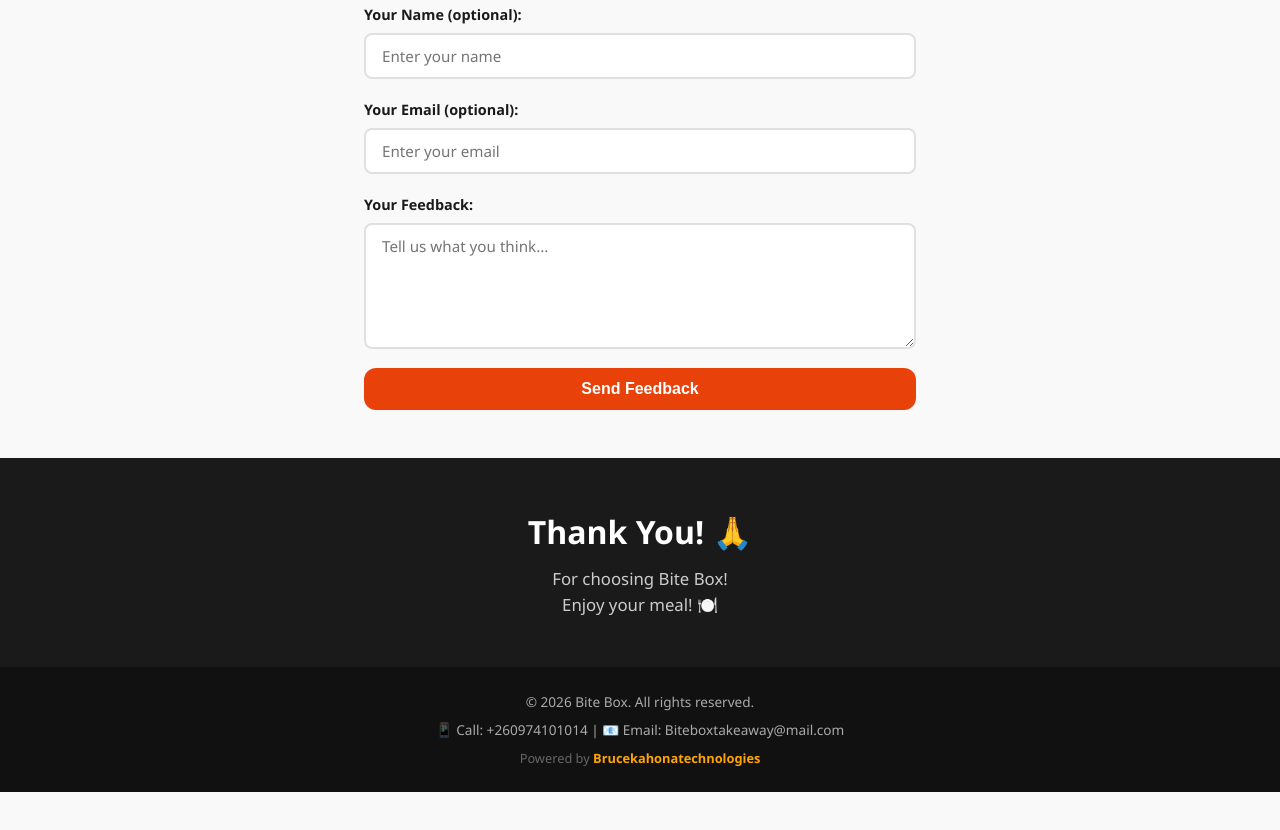
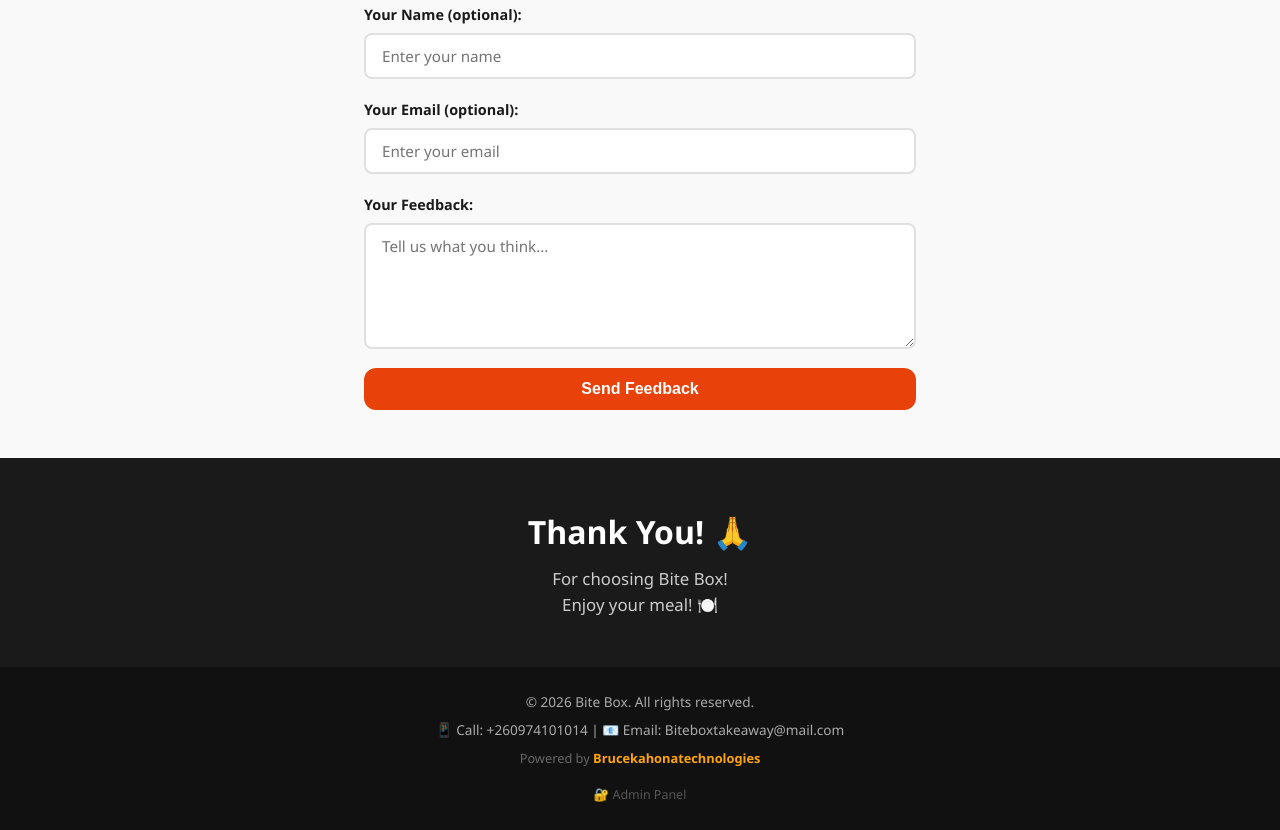
Before and after one commit to timothykahona17-art/bitebox, a website: page index.html in a window 1280 px wide. Shown: the part 5728-6558 px from the top of the page. Before the commit the page ends 6520 px from the top, so only its background shows below. Drawn offline with Linux system fonts and the light colour scheme.

Commit message:
add admin link to footer

```diff
--- a/index.html
+++ b/index.html
@@ -465,6 +465,7 @@
       <p class="footer-text">&copy; 2026 Bite Box. All rights reserved.</p>
       <p class="footer-contact">📱 Call: +260974101014 | 📧 Email: Biteboxtakeaway@mail.com</p>
       <p class="footer-credit">Powered by <strong>Brucekahonatechnologies</strong></p>
+      <p class="footer-admin"><a href="/admin" class="admin-link">🔐 Admin Panel</a></p>
     </div>
   </footer>
 
--- a/style.css
+++ b/style.css
@@ -1116,3 +1116,13 @@
 body.dark .receipt-order-id { color: #aaa !important; }
 body.dark .receipt-thanks { color: #e0e0e0; }
 body.dark .receipt-divider { color: #444; }
+
+/* Admin link in footer */
+.footer-admin { margin-top: 0.4rem; }
+.admin-link {
+  color: #555;
+  font-size: 0.78rem;
+  text-decoration: none;
+  transition: color 0.2s;
+}
+.admin-link:hover { color: var(--secondary); }
```
Also changed, not shown: server.js (+6 -3 lines).
